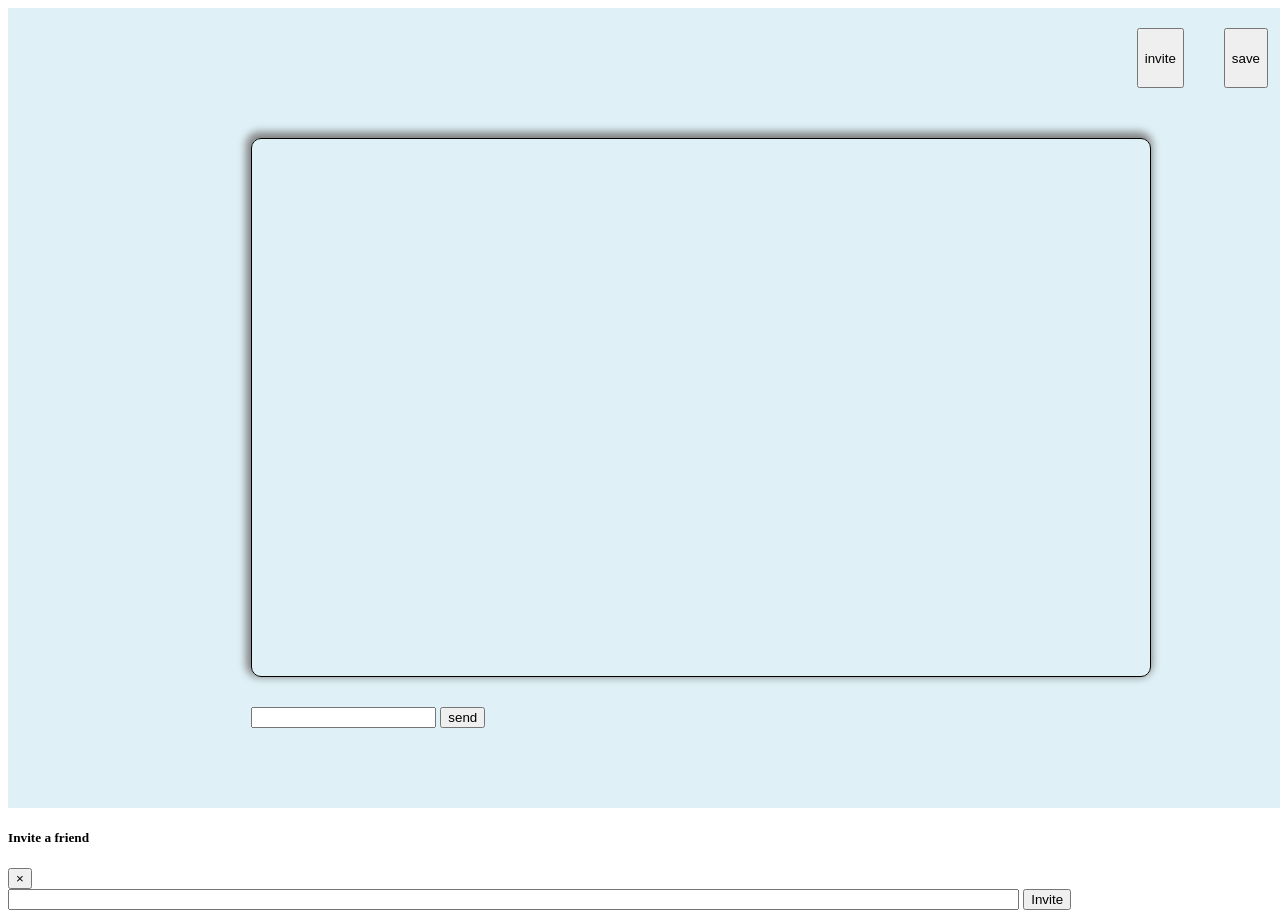
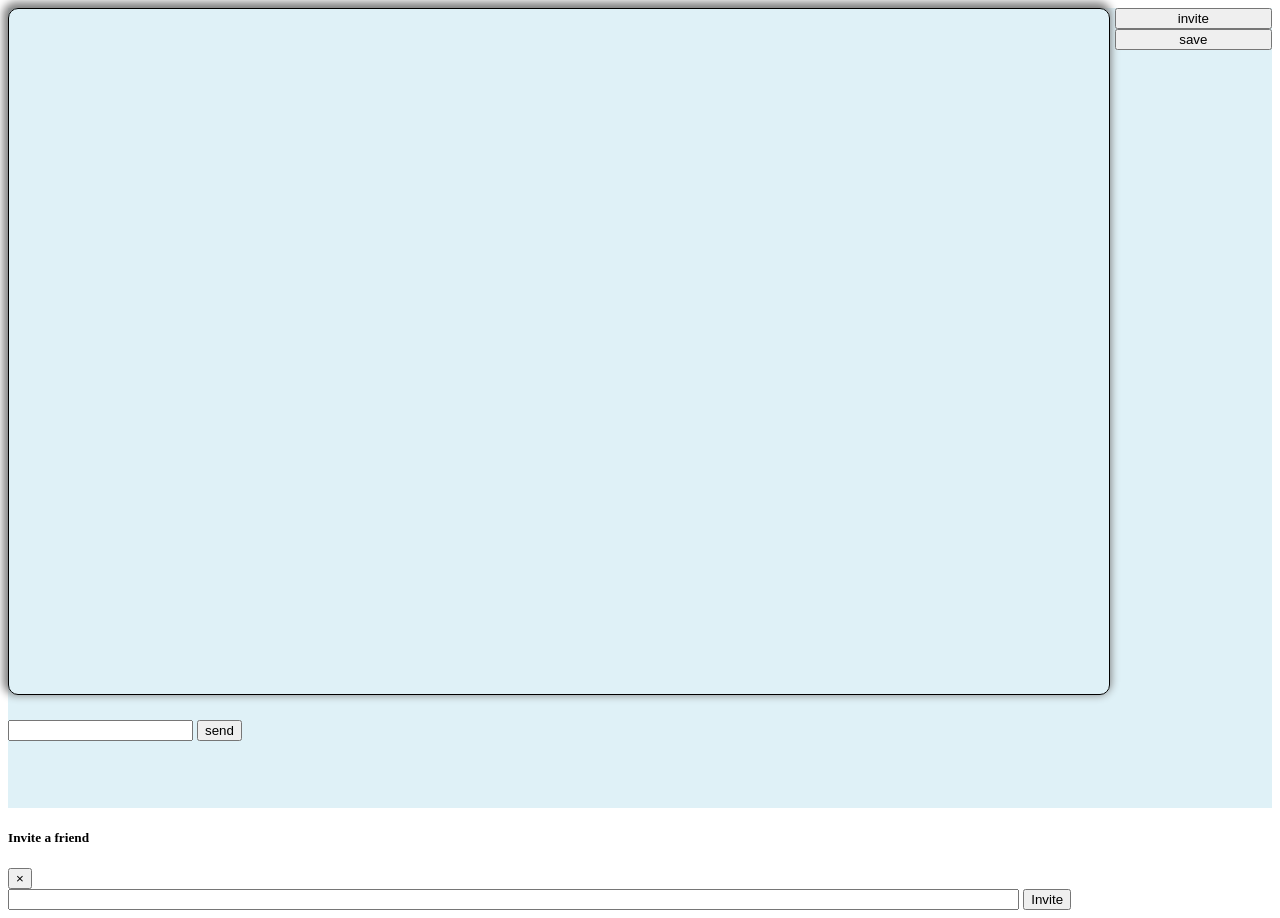
Before and after one commit to DanielleUlitski/StoryMaker, a website with bundled scripts: page client/newStory/index.html in a window 1280 px wide. Built offline with nearby package versions, Linux system fonts and the light colour scheme.

Commit message:
changed iframe

```diff
--- a/client/main.scss
+++ b/client/main.scss
@@ -16,7 +16,6 @@
 .nav-bar {
     grid-area: n;
     padding-top: 60px;
-    // border-right: 1px solid black;
 }
 
 .nav-item {
@@ -40,7 +39,7 @@
 
 .body {
     grid-area: b;
-    padding: 30px;
+    // padding: 30px;
 }
 
 .body h1 {
@@ -68,30 +67,39 @@
 
 // story screen
 
-.story-body {
+#story-container {
+    background-color: #dff1f7;
     display: grid;
-    width: 90%;
+    grid-template-columns: 7fr 1fr;
     grid-template-rows: 8fr 1fr;
     grid-template-areas:
-    "s"
-    "i";
+    "ss sn"
+    "si sn";
+    grid-gap: 5px;
+    height: 100vh;
 }
 
 #story-screen {
-    grid-area: s;
-    margin-bottom: 30px;
+    grid-area: ss;
+    margin-bottom: 20px;
     border: 1px solid black;
     border-radius: 10px;
     box-shadow: -2px -3px 9px 3px gray;
 }
 
+#story-nav-bar {
+    grid-area: sn;
+    display: flex;
+    flex-direction: column;
+}
+
 #add-sentence-form {
-    grid-area: i;
+    grid-area: si;
 }
 
 iframe {
-    width: 100%;
-    height: 100%;
+    width: 95%;
+    height: 95%;
 }
 
 * {
--- a/client/newStory/index.html
+++ b/client/newStory/index.html
@@ -11,18 +11,31 @@
 </head>
 
 <body>
-    <div class="container">
-        <div class="nav-bar text-center" id="users-list"></div> <!-- user-template -->
-        <div class="header">
+    <!-- <div id="story-container">
+        <div class="text-center" id="users-list"></div>
+        <div class="">
             <button type="button" class="btn btn-outline-secondary header-item" id="send-invite" data-toggle="modal" data-target="#send-invite-modal">invite</button>
             <button type="button" class="btn btn-outline-success header-item" id="save-story">save</button>
         </div>
-        <div class="body story-body">
-            <div id="story-screen"></div> <!-- sentence-template -->
+        <div class="story-body">
+            <div id="story-screen"></div>
             <div class="input-group mb-3" id="add-sentence-form">
                 <input type="text" class="form-control" id="sentence-input">
                 <button type="button" class="btn btn-outline-success" id="send-sentence">send</button>
             </div>
+        </div>
+    </div> -->
+
+    <div id="story-container">
+        <div id="story-screen"></div> <!-- sentence-template -->
+        <div id="story-nav-bar">
+            <button type="button" class="btn btn-outline-secondary" id="send-invite" data-toggle="modal" data-target="#send-invite-modal">invite</button>
+            <button type="button" class="btn btn-outline-success" id="save-story">save</button>
+            <div id="users-list"></div> <!-- user-template -->
+        </div>
+        <div class="input-group mb-3" id="add-sentence-form">
+            <input type="text" class="form-control" id="sentence-input">
+            <button type="button" class="btn btn-outline-success" id="send-sentence">send</button>
         </div>
     </div>
 
@@ -64,7 +77,7 @@
     <script src="..\jquery\dist\jquery.js"></script>
     <script src="..\bootstrap\dist\js\bootstrap.js"></script>
     <script src="..\handlebars\dist\handlebars.js"></script>
-    <script src="..\main.js"></script>
+    <script type="module" src="..\main.js"></script>
 </body>
 
 </html>
```
Also changed, not shown: client/main.css, 1 other file.
